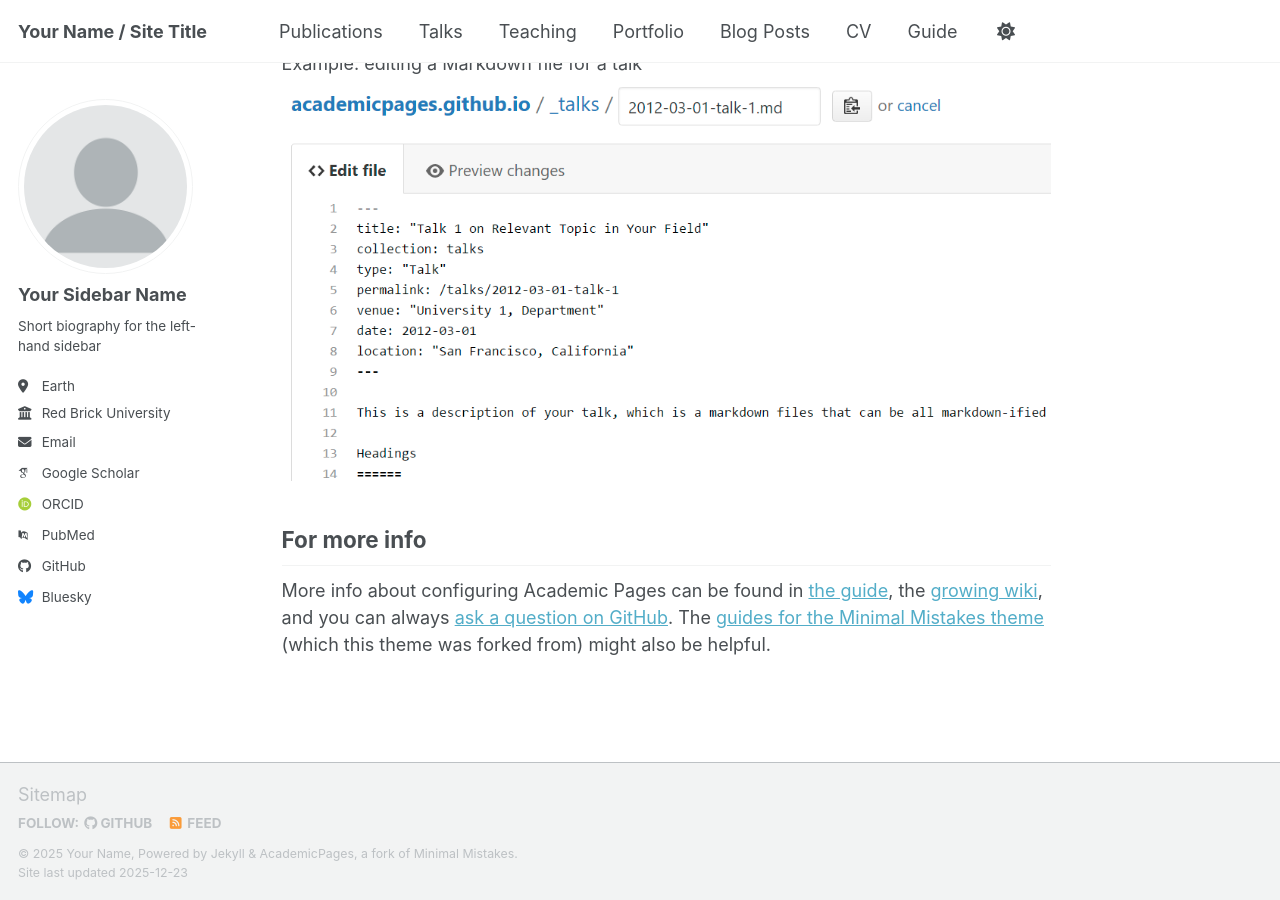
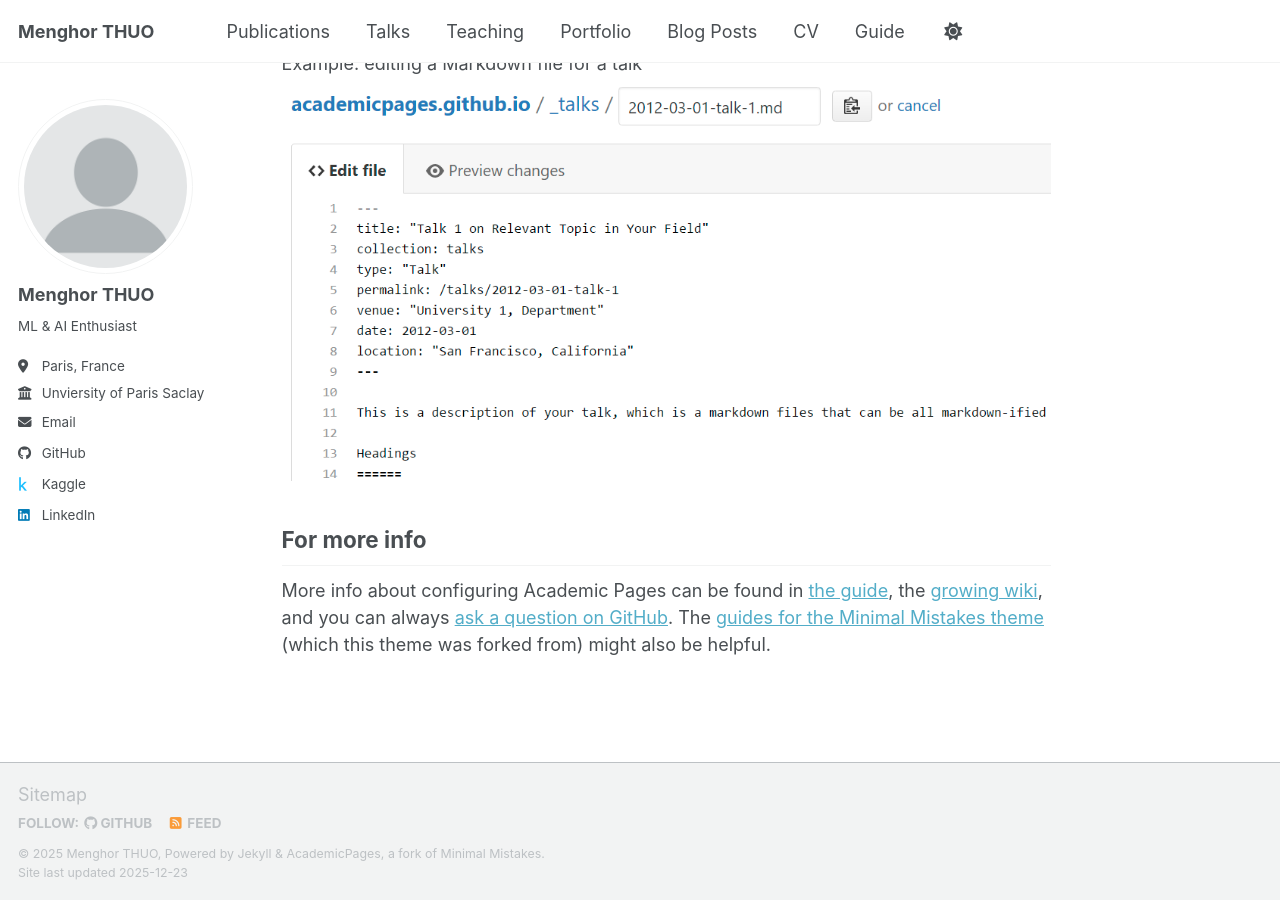
Before and after one commit to menghor-thuo/menghor-thuo.github.io, a Jekyll site: the page built from _pages/about.md, in a window 1280 px wide and 900 px high, scrolled down 2718 px. Built offline with Jekyll 4.4.1, drawn with Linux system fonts in a browser that asks for light colours; some web fonts are replaced; a script bundle is joined from its source files by our own code; library files that are not in the unit come from our copies.

Commit message:
edit config

```diff
--- a/_config.yml
+++ b/_config.yml
@@ -9,14 +9,14 @@
 # Basic Site Settings
 locale                   : "en-US"
 site_theme               : "default" # the available themes options are "default", "air", "sunrise", "mint", "dirt" and "contrast"
-title                    : "Your Name / Site Title"
+title                    : "Menghor THUO"
 title_separator          : "-"
-name                     : &name "Your Name"
-description              : &description "Your Name's academic portfolio"   # Update this with a general description of your site, this is the default if not overridden by a page
-url                      : https://academicpages.github.io # The base hostname & protocol for your site e.g. "https://[your GitHub username].github.io",
+name                     : &name "Menghor THUO"
+description              : &description "Engineering student learning Computer Science and Applied Mathematics 🧑‍💻 Passionate about Data Science and Artificial Intelligence 🤖"   # Update this with a general description of your site, this is the default if not overridden by a page
+url                      : https://menghor-thuo.github.io # The base hostname & protocol for your site e.g. "https://[your GitHub username].github.io",
                                                            # or if you already have some other page hosted on Github then use "https://[your GitHub username].github.io/[Your Repo Name]"
 baseurl                  : "" # the subpath of your site, e.g. "/blog"
-repository               : "academicpages/academicpages.github.io"
+repository               : "menghor-thuo/menghor-thuo.github.io"
 
 # Site Author - The following control what appear as part of the author content on the side bar.
 #               If a field is blank the icon and link will not appear, otherwise it will be shown.
@@ -24,24 +24,24 @@ repository               : "academicpages/academicpages.github.io"
 author:
   # Biographic information
   avatar           : "profile.png"
-  name             : "Your Sidebar Name"
+  name             : "Menghor THUO"
   pronouns         : # example: "she/her"
-  bio              : "Short biography for the left-hand sidebar"
-  location         : "Earth"
-  employer         : "Red Brick University"
+  bio              : "ML & AI Enthusiast"
+  location         : "Paris, France"
+  employer         : "Unviersity of Paris Saclay"
   uri              : # URL
-  email            : "none@example.org"
+  email            : "thuomenghor@gmail.com"
 
   # Academic websites
   academia         : # URL
   arxiv            : # URL - Update with the correct link to your profile
-  googlescholar    : "https://scholar.google.com/citations?user=PS_CX0AAAAAJ"
+  googlescholar    : #"https://scholar.google.com/citations?user=PS_CX0AAAAAJ"
   inspire-hep      : # URL
   impactstory      : # URL
-  orcid            : "https://orcid.org/yourorcidurl"
+  orcid            : #"https://orcid.org/yourorcidurl"
   semantic         : # URL
   ssrn             : # URL
-  pubmed           : "https://www.ncbi.nlm.nih.gov/pubmed/?term=john+snow"
+  pubmed           : #"https://www.ncbi.nlm.nih.gov/pubmed/?term=john+snow"
   researchgate     : # URL
   scopus           : # URL
   zotero           : # URL
@@ -51,13 +51,13 @@ author:
   bitbucket        : # Username - Update with your username on the site
   codepen          : # Username
   dribbble         : # Username
-  github           : "academicpages"
-  kaggle           : # Username
+  github           : "menghor-thuo"
+  kaggle           : "menghorthuo"
   stackoverflow    : # User number or user number and name (i.e., use "1" or "1/jeff-atwood")
 
   # Social media
   artstation       : # Username
-  bluesky          : "bsky.app" # Replace this with you Bluesky username
+  bluesky          : #"bsky.app" # Replace this with you Bluesky username
   facebook         : # Username
   flickr           : # Username
   foursquare       : # Username
@@ -66,7 +66,7 @@ author:
   keybase          : # Username
   instagram        : # Username
   lastfm           : # Username
-  linkedin         : # Username
+  linkedin         : "menghor-thuo"
   mastodon         : # URL
   medium           : # URL
   pinterest        : # Username
```
